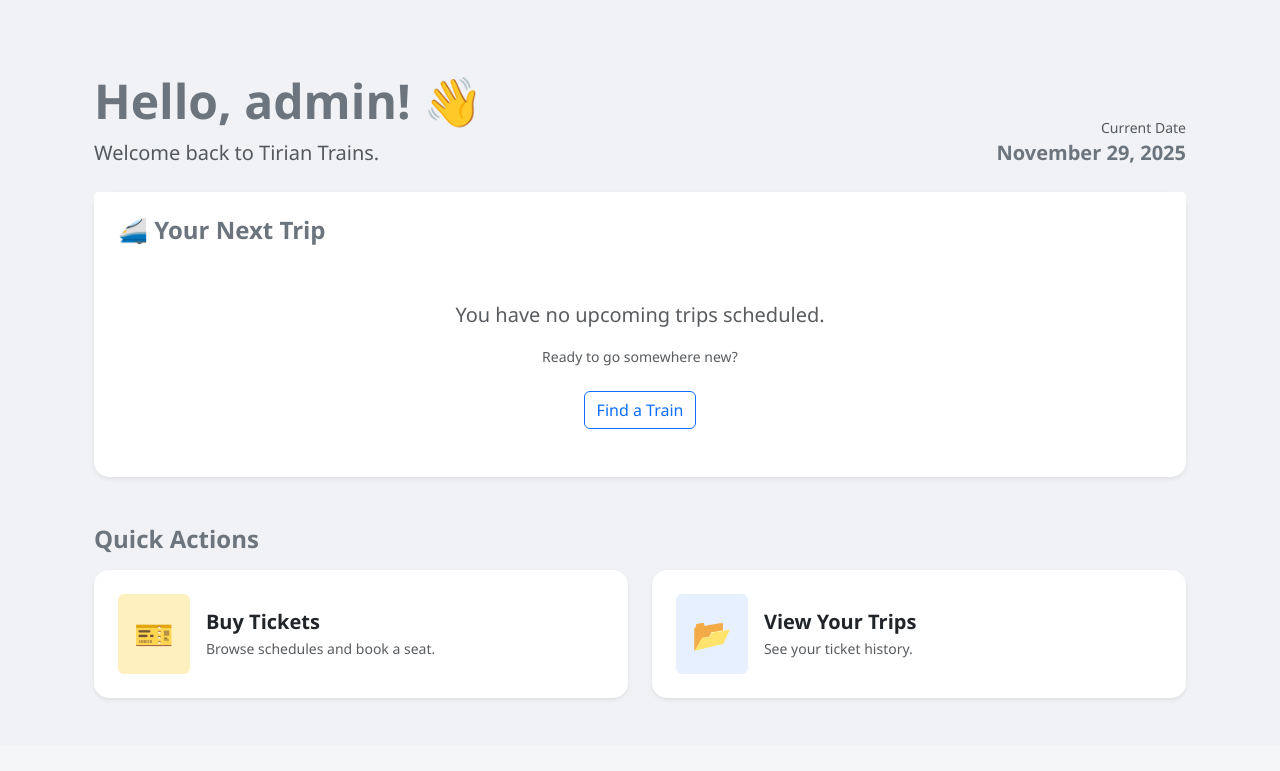
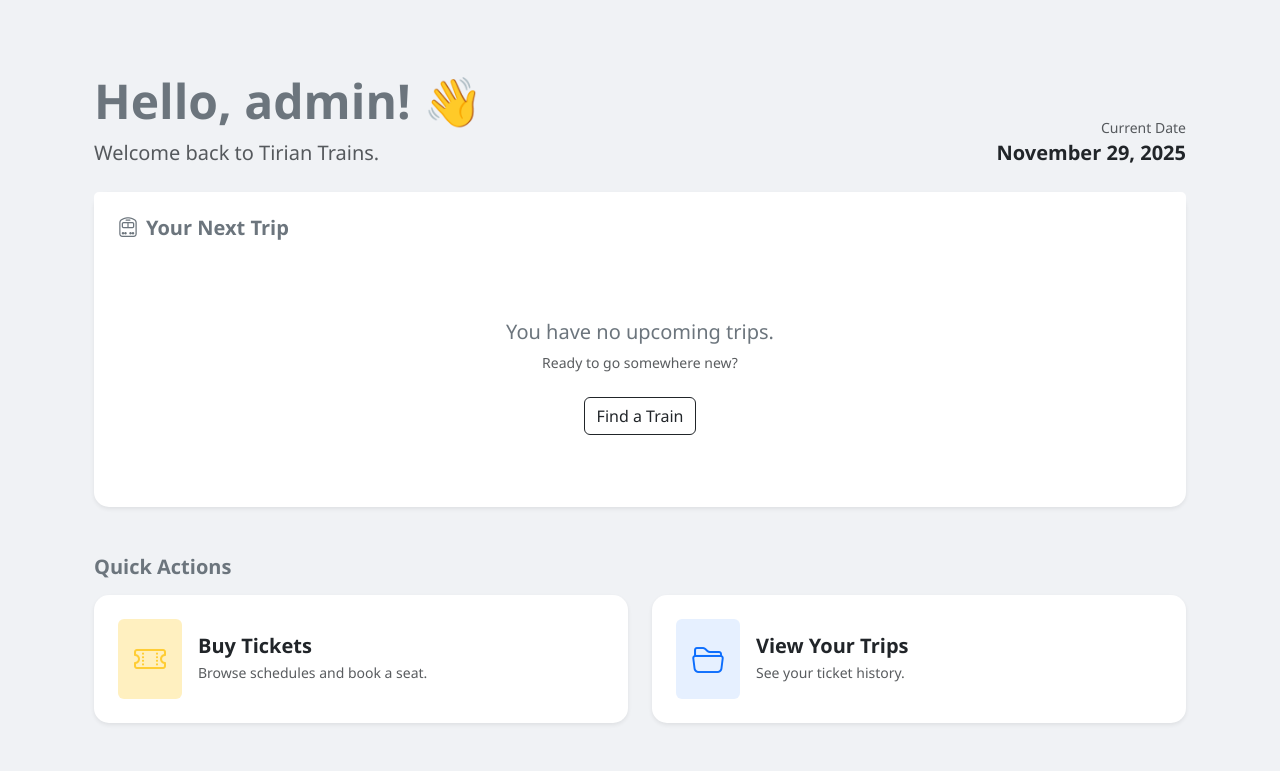
Before and after one commit to ejjasooo18/CSCI-41-Group-18-Tirian-Trains, a Django app: page /dashboard/ in a window 1280 px wide. Shown: the part 56-827 px from the top of the page. Before the commit the page ends 756 px from the top, so only its background shows below. Run offline with Django 5.2, Linux system fonts and the light colour scheme; a user stored in the database is signed in; data comes from the database, SQL or seed files in the repository.

Commit message:
fix css design

```diff
--- a/main/templates/base.html
+++ b/main/templates/base.html
@@ -5,6 +5,7 @@
     <meta name="viewport" content="width=device-width, initial-scale=1">
     <title>Tirian Trains</title>
     <link href="https://cdn.jsdelivr.net/npm/bootstrap@5.3.0/dist/css/bootstrap.min.css" rel="stylesheet">
+    <link rel="stylesheet" href="https://cdn.jsdelivr.net/npm/bootstrap-icons@1.11.0/font/bootstrap-icons.css">
 
     <style>
         /* Custom Styles for Train Theme */
--- a/main/templates/main/home.html
+++ b/main/templates/main/home.html
@@ -14,46 +14,72 @@
         </div>
         <div class="col-md-4 text-md-end">
             <div class="text-muted small">Current Date</div>
-            <div class="fw-bold fs-5 text-secondary">{% now "F j, Y" %}</div>
+            <div class="fw-bold fs-5 text-dark">{% now "F j, Y" %}</div>
         </div>
     </div>
 
     <div class="card border-0 shadow-sm mb-5">
         <div class="card-header bg-white border-bottom-0 pt-4 px-4">
-            <h4 class="fw-bold text-secondary mb-0">🚄 Your Next Trip</h4>
+            <h5 class="fw-bold text-secondary mb-0">
+                <i class="bi bi-train-front me-2"></i>Your Next Trip
+            </h5>
         </div>
+
         <div class="card-body p-4">
             {% if next_trip %}
-                <div class="row align-items-center">
-                    <div class="col-md-8">
-                        <h2 class="text-primary fw-bold mb-1">{{ next_trip.route }}</h2>
-                        <p class="text-muted fs-5 mb-0">
-                            Departing: <span class="fw-bold text-dark">{{ next_trip.departure_time }}</span>
-                        </p>
-                        <p class="text-muted small">Date: {{ next_trip.trip_date }}</p>
+                <div class="d-flex align-items-center">
+
+                    <div class="text-center me-4 border rounded p-3 bg-light" style="min-width: 90px;">
+                        <div class="small fw-bold text-uppercase text-muted">{{ next_trip.trip_date|date:"M" }}</div>
+                        <div class="display-6 fw-bold text-dark lh-1">{{ next_trip.trip_date|date:"d" }}</div>
+                        <div class="small text-muted">{{ next_trip.trip_date|date:"D" }}</div>
                     </div>
-                    <div class="col-md-4 text-md-end mt-3 mt-md-0">
+
+                    <div class="flex-grow-1">
+                        <div class="d-flex align-items-center flex-wrap mb-2">
+                            <h3 class="fw-bold text-dark mb-0 me-3">
+                                {{ next_trip.route.source }}
+                            </h3>
+                            <i class="bi bi-arrow-right fs-4 text-muted me-3"></i>
+                            <h3 class="fw-bold text-dark mb-0">
+                                {{ next_trip.route.destination }}
+                            </h3>
+                        </div>
+
+                        <div class="d-flex align-items-center text-muted">
+                            <span class="badge bg-secondary bg-opacity-10 text-dark border me-3">
+                                {{ next_trip.route }}
+                            </span>
+                            <i class="bi bi-clock me-1"></i>
+                            <span class="ms-1">Departing: <span class="fw-bold text-dark">{{ next_trip.departure_time|time:"g:i a" }}</span></span>
+                        </div>
+                    </div>
+
+                    <div class="ms-3 d-none d-md-block">
                         <span class="badge bg-success fs-6 px-3 py-2">Confirmed</span>
                     </div>
                 </div>
+
             {% else %}
-                <div class="text-center py-4">
-                    <p class="text-muted fs-5">You have no upcoming trips scheduled.</p>
-                    <p class="small text-muted">Ready to go somewhere new?</p>
-                    <a href="{% url 'main:trip_list' %}" class="btn btn-outline-primary mt-2">Find a Train</a>
+                <div class="text-center py-5">
+                    <h5 class="fw-normal text-secondary">You have no upcoming trips.</h5>
+                    <p class="text-muted small">Ready to go somewhere new?</p>
+                    <a href="{% url 'main:trip_list' %}" class="btn btn-outline-dark mt-2">
+                        Find a Train
+                    </a>
                 </div>
             {% endif %}
         </div>
     </div>
 
-    <h4 class="fw-bold text-secondary mb-3">Quick Actions</h4>
+    <h5 class="fw-bold text-secondary mb-3">Quick Actions</h5>
     <div class="row g-4">
         <div class="col-md-6">
             <a href="{% url 'main:trip_list' %}" class="text-decoration-none">
                 <div class="card h-100 border-0 shadow-sm hover-card" style="transition: transform 0.2s;">
                     <div class="card-body p-4 d-flex align-items-center">
                         <div class="bg-warning bg-opacity-25 p-3 rounded me-3">
-                            <span class="fs-2">🎫</span>
+                             <i class="bi bi-ticket-perforated fs-2 text-warning text-opacity-75" style="color: #b35900;"></i>
                         </div>
                         <div>
                             <h5 class="fw-bold text-dark mb-1">Buy Tickets</h5>
@@ -66,10 +92,10 @@
 
         <div class="col-md-6">
             <a href="{% url 'main:my_trips' %}" class="text-decoration-none">
-                <div class="card h-100 border-0 shadow-sm" style="transition: transform 0.2s;">
+                <div class="card h-100 border-0 shadow-sm hover-card" style="transition: transform 0.2s;">
                     <div class="card-body p-4 d-flex align-items-center">
                         <div class="bg-primary bg-opacity-10 p-3 rounded me-3">
-                            <span class="fs-2">📂</span>
+                            <i class="bi bi-folder2-open fs-2 text-primary"></i>
                         </div>
                         <div>
                             <h5 class="fw-bold text-dark mb-1">View Your Trips</h5>
@@ -84,6 +110,6 @@
 </div>
 
 <style>
-    .card:hover { transform: translateY(-3px); }
+    .hover-card:hover { transform: translateY(-3px); }
 </style>
 {% endblock %}
--- a/main/views.py
+++ b/main/views.py
@@ -42,11 +42,8 @@ def buy_ticket(request, trip_id):
         ticket.trips.add(trip)
         return render(request, 'main/ticket_confirmation.html', {'ticket': ticket})
 
-    # Optional: We can pre-fill the form with your name,
-    # but you can delete it and type someone else's!
     context = {
         'trip': trip,
-        # Now these will actually have values!
         'default_given': request.user.first_name,
         'default_surname': request.user.last_name
     }
@@ -60,33 +57,30 @@ def home(request):
     """
     user = request.user
 
-    # PROTOTYPE LOGIC:
-    # We find the Customer that matches the logged-in User's name.
-    # In a real app, we'd have a OneToOne link, but this works for now!
-    customer = Customer.objects.filter(
-        given_name=user.first_name,
-        surname=user.last_name
-    ).first()
+    # --- UPDATED LOGIC START ---
+    # Instead of matching First/Last names (which can be empty or mismatched),
+    # we simply find all tickets that are linked to your account via 'booked_by'.
+    tickets = Ticket.objects.filter(booked_by=user)
+    # --- UPDATED LOGIC END ---
 
     next_trip = None
-    if customer:
-        # Find all tickets for this customer
-        tickets = Ticket.objects.filter(owner=customer)
 
-        # Look through all trips in those tickets, filter for future dates
-        # Note: This is Python-side filtering because of the M:N relationship complexity
-        future_trips = []
-        now = timezone.now().date()
+    # --- YOUR ORIGINAL LOGIC BELOW (Preserved) ---
+    # Look through all trips in those tickets, filter for future dates
+    future_trips = []
+    now = timezone.now().date()
 
-        for ticket in tickets:
-            for trip in ticket.trips.all():
-                if trip.trip_date >= now:
-                    future_trips.append(trip)
+    for ticket in tickets:
+        for trip in ticket.trips.all():
+            if trip.trip_date >= now:
+                future_trips.append(trip)
 
-        # Sort by date and pick the first one
-        future_trips.sort(key=lambda x: x.trip_date)
-        if future_trips:
-            next_trip = future_trips[0]
+    # Sort by date and pick the first one
+    if future_trips:
+        # (I added 'departure_time' to the sort so it's even more accurate,
+        # but the logic is the same as yours!)
+        future_trips.sort(key=lambda x: (x.trip_date, x.departure_time))
+        next_trip = future_trips[0]
 
     return render(request, 'main/home.html', {
         'user': user,
```
Also changed, not shown: main/templates/main/my_trips.html (+26 -11 lines).
